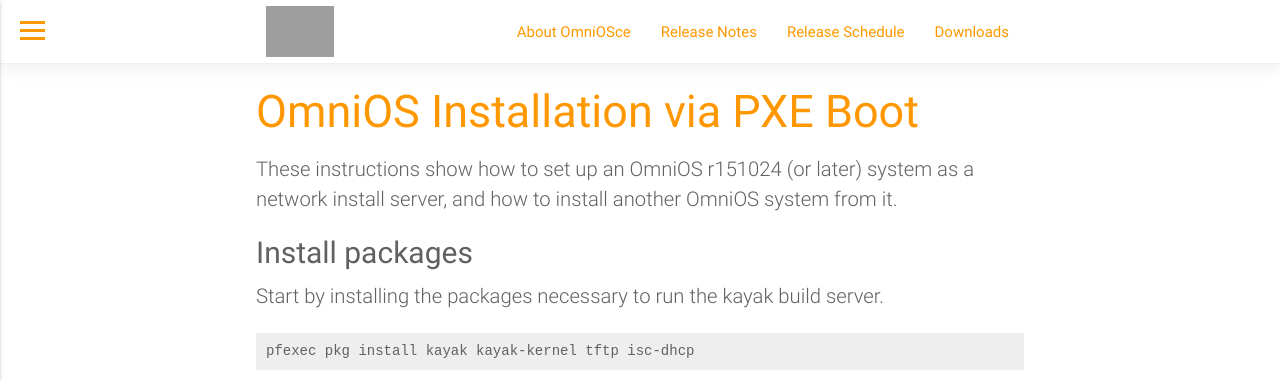
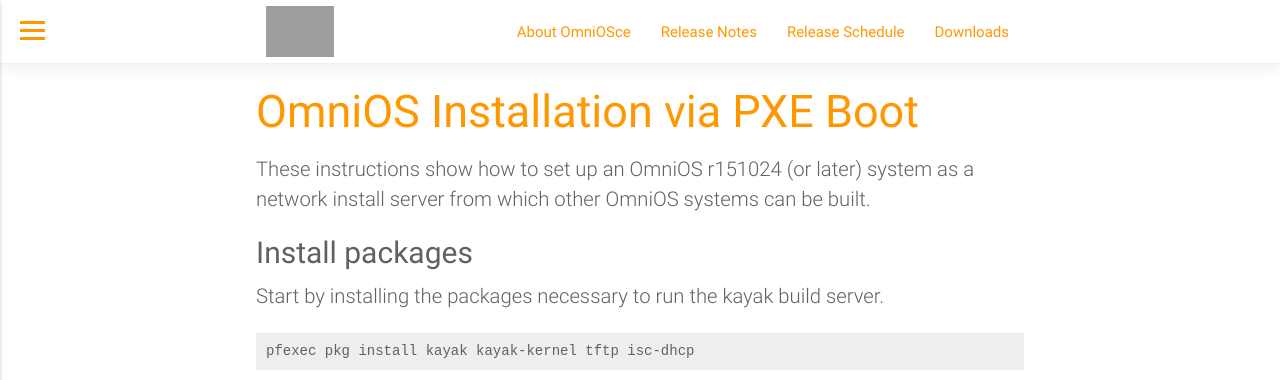
Before and after one commit to omniosorg/omniosorg.github.io, a Jekyll site: the page built from _docs/info/pxe.md, in a window 1280 px wide and 900 px high. Shown: the top 380 px of the window. Built offline with Jekyll 4.4.1, drawn with Linux system fonts in a browser that asks for light colours; grey boxes are pictures that could not be loaded.

Commit message:
Update introductory text

```diff
--- a/_docs/info/pxe.md
+++ b/_docs/info/pxe.md
@@ -7,8 +7,7 @@
 # OmniOS Installation via PXE Boot
 
 These instructions show how to set up an OmniOS r151024 (or later) system
-as a network install server, and how to install another OmniOS system
-from it.
+as a network install server from which other OmniOS systems can be built.
 
 ## Install packages
 
```
